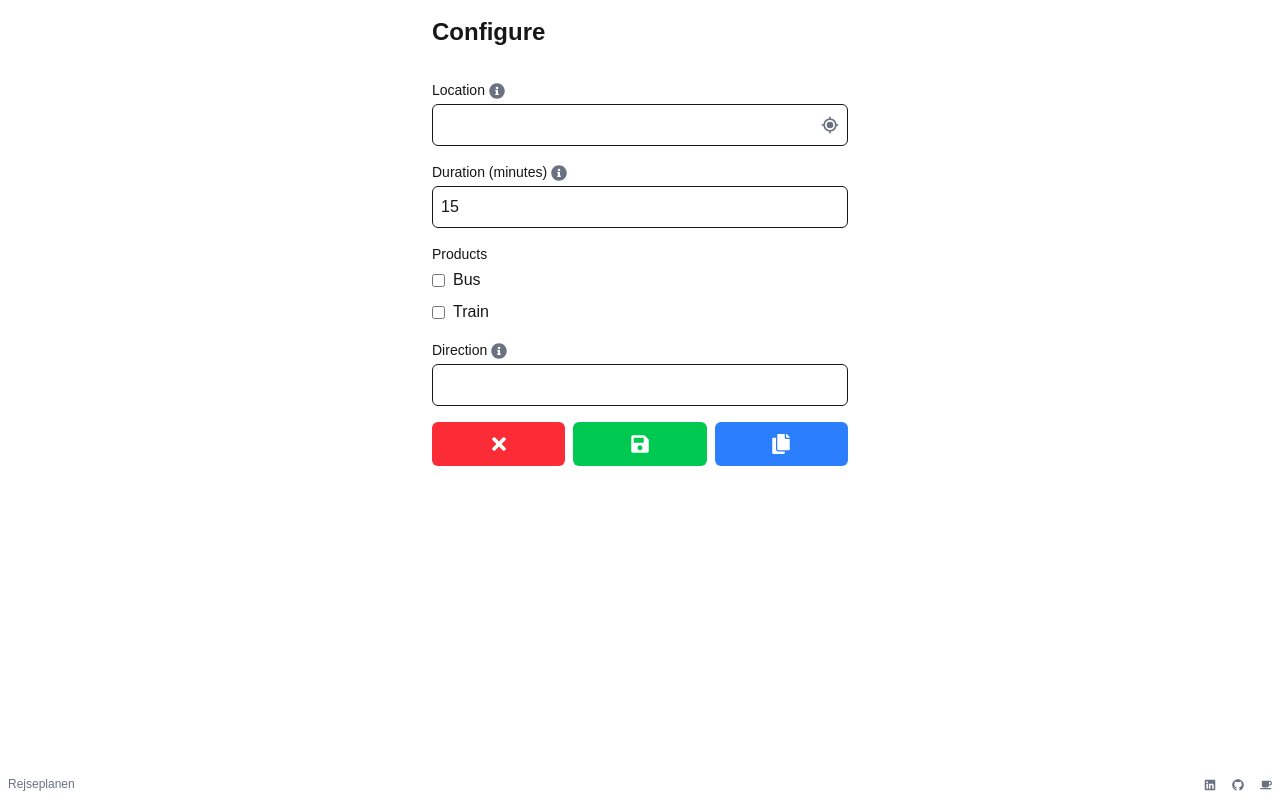
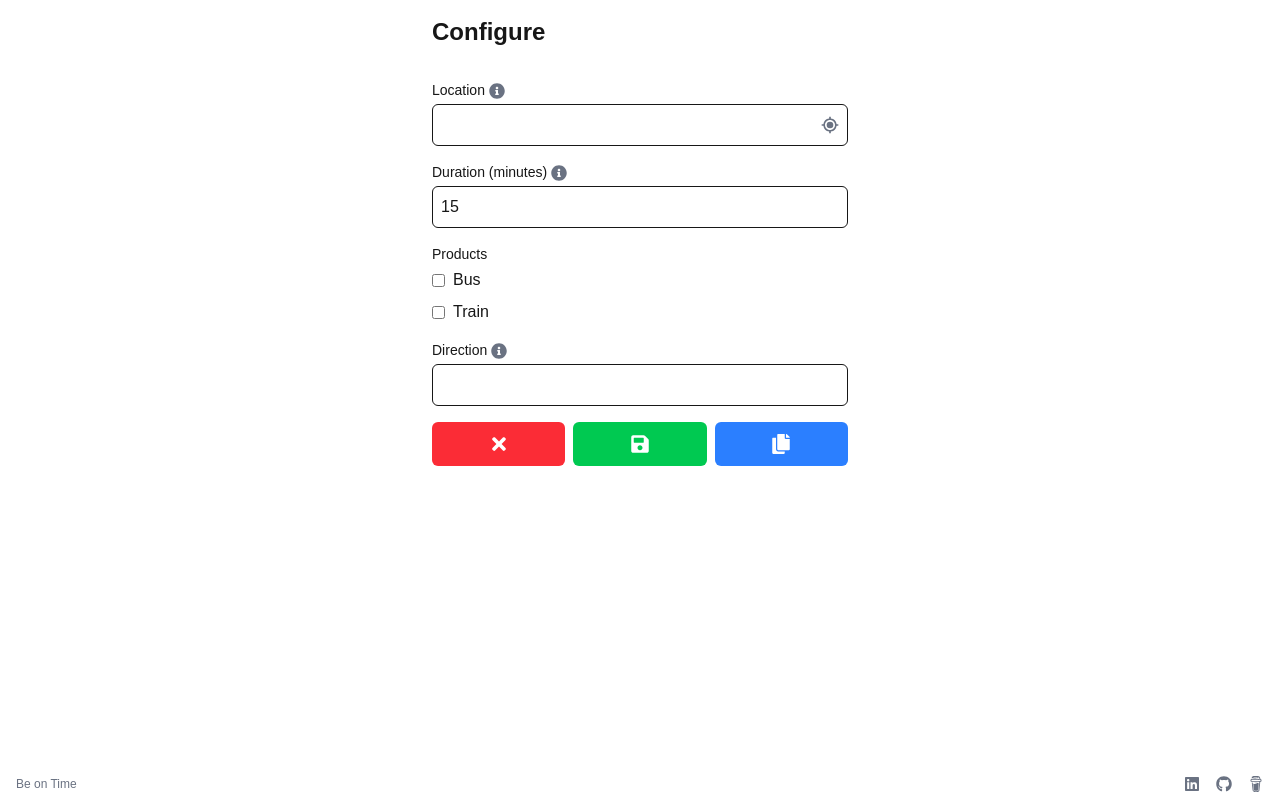
Before and after one commit to kumarabinash/rejseplanen, a Next.js app: page /configure in a window 1280 px wide. Built offline with nearby package versions, Linux system fonts and the light colour scheme; a web font is replaced by a local one.

Commit message:
Renamed branding & Fixed icons

```diff
--- a/app/layout.tsx
+++ b/app/layout.tsx
@@ -6,7 +6,7 @@ import "./globals.css";
 import 'react-tooltip/dist/react-tooltip.css'
 import Script from 'next/script';
 
-import { FaCoffee } from "react-icons/fa";
+import { SiBuymeacoffee } from "react-icons/si";
 import { FaGithub } from "react-icons/fa";
 import { FaLinkedin } from "react-icons/fa";
 
@@ -16,8 +16,8 @@ const martianMono = Martian_Mono({
 });
 
 export const metadata: Metadata = {
-  title: "Create Next App",
-  description: "Generated by create next app",
+  title: "Be on Time",
+  description: "Be on Time - Never miss your ride again",
 };
 
 export default function RootLayout({
@@ -36,23 +36,24 @@ export default function RootLayout({
         {children}
         <Toaster position="bottom-center" />
         <Analytics />
-        <footer className="fixed h-8 bottom-0 w-full bg-white dark:bg-gray-900 p-2">
-          <p className="flex justify-between items-center mb-4">
+        <footer className="fixed h-8 bottom-0 w-full bg-white dark:bg-gray-900 p-2 px-4">
+          <div className="flex justify-between items-center">
             <span className="text-gray-500 dark:text-gray-400 text-xs text-center">
-              Rejseplanen
+              Be on Time
             </span>
             <div className="flex justify-between items-center gap-4">
               <a
-                className="text-gray-500 dark:text-gray-400 hover:text-gray-700 dark:hover:text-gray-300 transition-colors duration-200 text-xs text-center"
-                href="https://www.linkedin.com/in/kumarabinash/" target="_blank" rel="noopener noreferrer"><FaLinkedin className='inline-block' /></a>
+                className="text-gray-500 dark:text-gray-400 hover:text-gray-700 dark:hover:text-gray-300 transition-colors duration-200 text-center flex items-center justify-center hover:text-grey-500 dark:hover:text-white"
+                href="https://www.linkedin.com/in/kumar-abinash/" target="_blank" rel="noopener noreferrer"><FaLinkedin className='inline-block' /></a>
               <a
-                className="text-gray-500 dark:text-gray-400 hover:text-gray-700 dark:hover:text-gray-300 transition-colors duration-200 text-xs text-center"
+                className="text-gray-500 dark:text-gray-400 hover:text-gray-700 dark:hover:text-gray-300 transition-colors duration-200 text-center flex items-center justify-center"
                 href="https://github.com/kumarabinash/rejseplanen" target="_blank" rel="noopener noreferrer"><FaGithub className='inline-block' /></a>
-              <a
-                className="text-gray-500 dark:text-gray-400 hover:text-gray-700 dark:hover:text-gray-300 transition-colors duration-200 text-xs text-center"
-                href="https://buymeacoffee.com/kumarabinash" target="_blank" rel="noopener noreferrer"><FaCoffee className='inline-block' /></a>
+
+              <a href="https://www.buymeacoffee.com/kumarabinash" className='text-gray-500 dark:text-gray-400 hover:text-gray-700 dark:hover:text-gray-300 transition-colors duration-200 text-center flex items-center justify-center'>
+                <SiBuymeacoffee className='inline-block' />
+              </a>
             </div>
-          </p>
+          </div>
         </footer>
       </body>
     </html>
```
